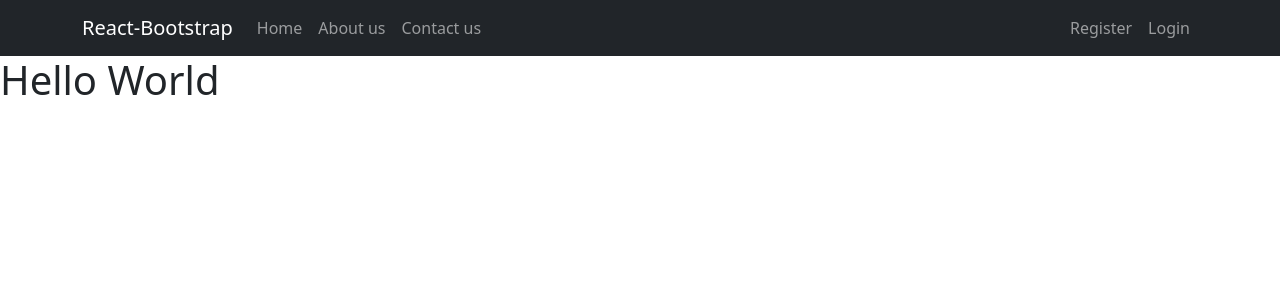
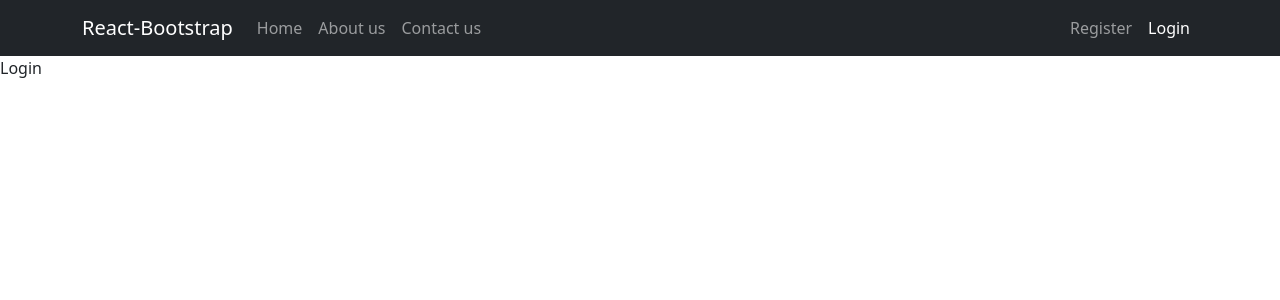
Before and after one commit to nabeelahmdd/react-accounts, a React (Create React App) app: page /login in a window 1280 px wide. Shown: the top 300 px of the page. Built offline with nearby package versions, Linux system fonts and the light colour scheme.

Commit message:
added react router and screens

```diff
--- a/package.json
+++ b/package.json
@@ -10,6 +10,8 @@
     "react": "^18.2.0",
     "react-bootstrap": "^2.7.4",
     "react-dom": "^18.2.0",
+    "react-router-bootstrap": "^0.26.2",
+    "react-router-dom": "^6.12.1",
     "react-scripts": "5.0.1",
     "web-vitals": "^2.1.4"
   },
--- a/src/App.js
+++ b/src/App.js
@@ -1,11 +1,19 @@
-import './App.css';
-import Button from 'react-bootstrap/Button';
+import { BrowserRouter, Routes, Route } from "react-router-dom";
+import Home from "./pages/Home";
+import Login from "./pages/Login";
+import Header from "./component/Header";
+import Register from "./pages/Register";
+
 function App() {
   return (
-    <>
-      <h1 className="text-3xl font-bold underline">Hello World</h1>
-    </>
-
+    <BrowserRouter>
+      <Header />
+      <Routes>
+        <Route path="/" element={<Home />} />
+        <Route path="/login" element={<Login />} />
+        <Route path="/register" element={<Register />} />
+      </Routes>
+    </BrowserRouter>
   );
 }
 
--- a/src/component/Header.js
+++ b/src/component/Header.js
@@ -1,12 +1,15 @@
-import Container from 'react-bootstrap/Container';
-import Nav from 'react-bootstrap/Nav';
-import Navbar from 'react-bootstrap/Navbar';
+import Container from "react-bootstrap/Container";
+import Nav from "react-bootstrap/Nav";
+import Navbar from "react-bootstrap/Navbar";
+import { LinkContainer } from "react-router-bootstrap";
 
 function Header() {
   return (
     <Navbar collapseOnSelect expand="lg" bg="dark" variant="dark">
       <Container>
-        <Navbar.Brand href="#home">React-Bootstrap</Navbar.Brand>
+        <LinkContainer to="/">
+          <Navbar.Brand>React-Bootstrap</Navbar.Brand>
+        </LinkContainer>
         <Navbar.Toggle aria-controls="responsive-navbar-nav" />
         <Navbar.Collapse id="responsive-navbar-nav">
           <Nav className="me-auto">
@@ -15,8 +18,12 @@ function Header() {
             <Nav.Link href="#contact-us">Contact us</Nav.Link>
           </Nav>
           <Nav>
-            <Nav.Link href="#register">Register</Nav.Link>
-            <Nav.Link href="#login">Login</Nav.Link>
+            <LinkContainer to="/regiser">
+              <Nav.Link>Register</Nav.Link>
+            </LinkContainer>
+            <LinkContainer to="/login">
+              <Nav.Link>Login</Nav.Link>
+            </LinkContainer>
           </Nav>
         </Navbar.Collapse>
       </Container>
--- a/src/index.js
+++ b/src/index.js
@@ -1,17 +1,15 @@
-import React from 'react';
-import ReactDOM from 'react-dom/client';
-import './index.css';
-import App from './App';
-import reportWebVitals from './reportWebVitals';
+import React from "react";
+import ReactDOM from "react-dom/client";
+import "./index.css";
+import App from "./App";
+import reportWebVitals from "./reportWebVitals";
 // Bootstrap
 import "bootstrap/dist/css/bootstrap.min.css";
 import "bootstrap/dist/js/bootstrap.bundle.min";
-import Header from './component/Header';
 
-const root = ReactDOM.createRoot(document.getElementById('root'));
+const root = ReactDOM.createRoot(document.getElementById("root"));
 root.render(
   <React.StrictMode>
-    <Header />
     <App />
   </React.StrictMode>
 );
--- /dev/null
+++ b/src/pages/Home.js
@@ -0,0 +1,7 @@
+import React from "react";
+
+function Home() {
+  return <div>Home</div>;
+}
+
+export default Home;
--- /dev/null
+++ b/src/pages/Login.js
@@ -0,0 +1,7 @@
+import React from "react";
+
+function Login() {
+  return <div>Login</div>;
+}
+
+export default Login;
--- /dev/null
+++ b/src/pages/Register.js
@@ -0,0 +1,7 @@
+import React from "react";
+
+function Register() {
+  return <div>Register</div>;
+}
+
+export default Register;
```
Also changed, not shown: 1 other file (tests, documents, lock files or other folders).
